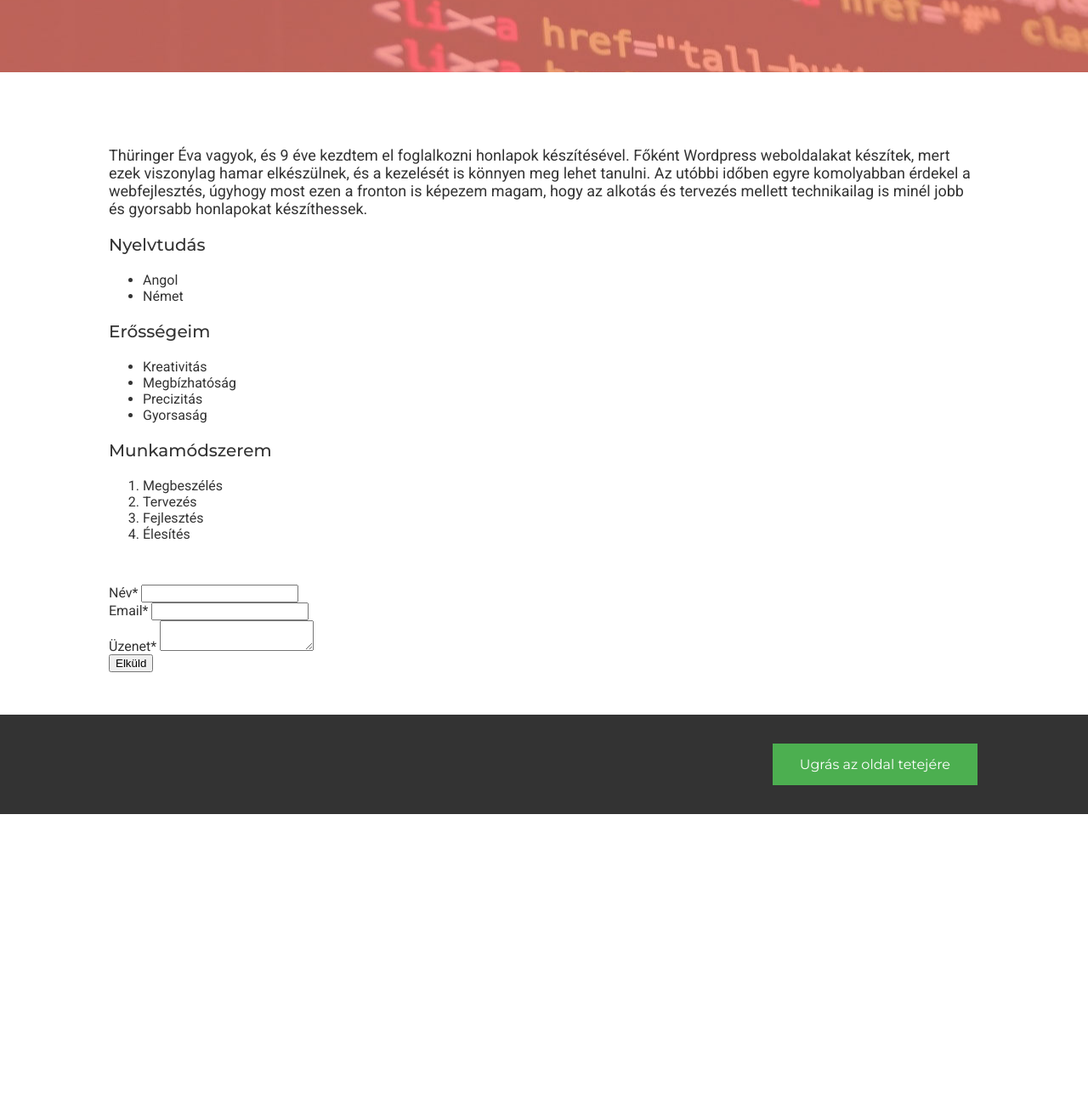
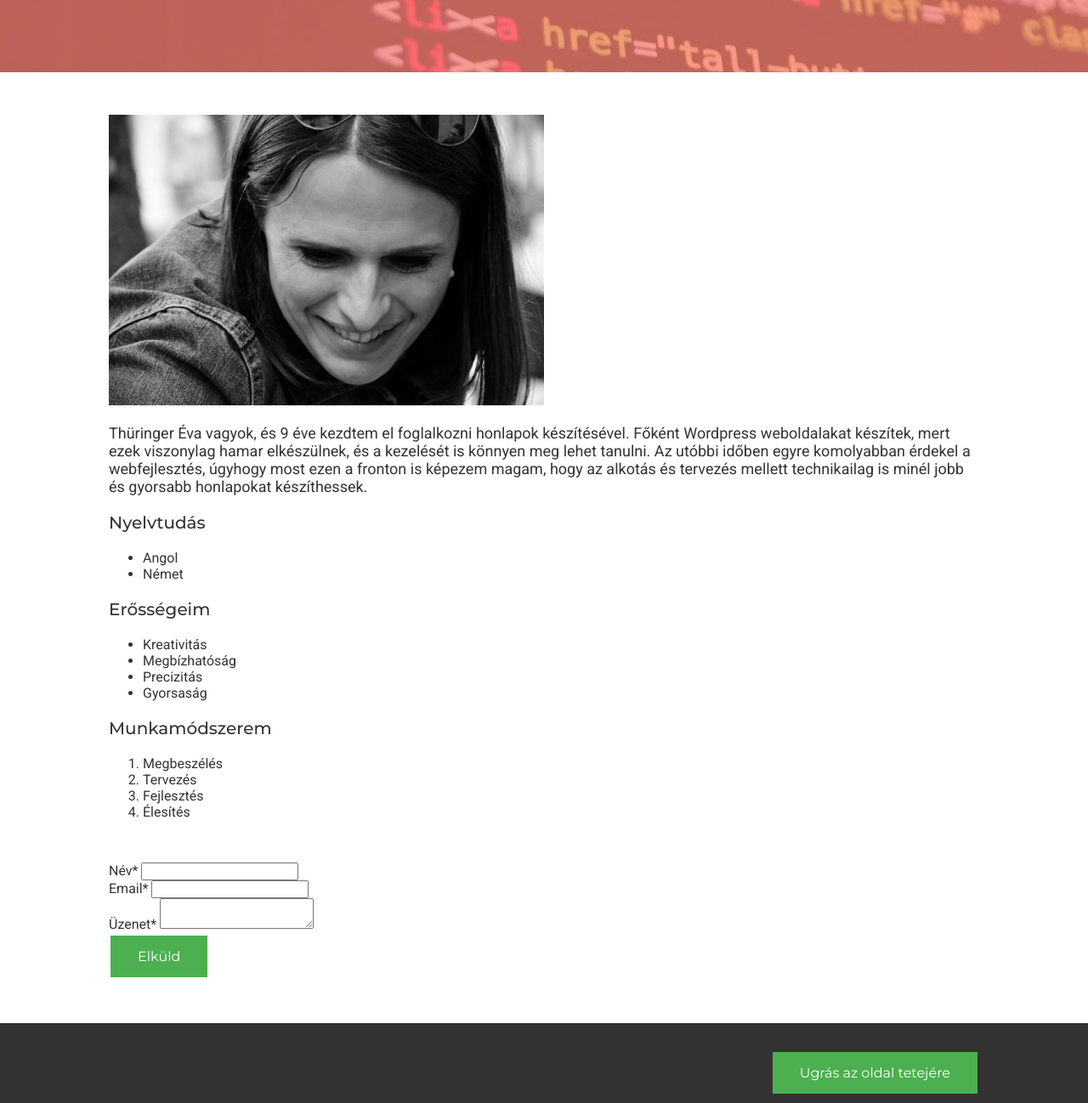
Before and after one commit to ethuringer/project-html-001-about-site, a plain HTML site: page about.html in a window 1280 px wide. Shown: the part 302-1600 px from the top of the page at 85% size. Before the commit the page ends 1260 px from the top, so only its background shows below. Drawn offline with Linux system fonts and the light colour scheme.

Commit message:
rolam stilus

```diff
--- a/about.html
+++ b/about.html
@@ -31,8 +31,8 @@
             </div>
         </section>
         <div class="wrapper">
-        <section>
-            <img src="" alt="">
+        <section class="about">
+            <img src="/img/ThuringerEva.jpg" alt="">
             <article>
                 <p>Thüringer Éva vagyok, és 9 éve kezdtem el foglalkozni honlapok készítésével. Főként Wordpress
                     weboldalakat készítek, mert ezek viszonylag hamar elkészülnek, és a kezelését is
@@ -68,7 +68,7 @@
             </article>
         </section>
         <section>
-            <div class="contact">
+            <form class="contact">
                 <div class="contact-group">
                     <label>Név*</label>
                     <input id="name" name="name" type="text" minlength="5" required>
@@ -81,8 +81,8 @@
                     <label>Üzenet*</label>
                     <textarea id="comment" name="comment" type="comment" minlength="20" required></textarea>
                 </div>
-                <div>
-                    <input type="submit" value="Elküld">
+                <div class="contact-group">
+                    <button class="button">Elküld</button>
                 </div>
             </form>
         </section>
--- a/style.css
+++ b/style.css
@@ -235,3 +235,7 @@ footer .container {
      object-fit: cover;
    }
     }
+
+.about img {
+    width: 50%;
+}
```
Also changed, not shown: img/ThuringerEva.jpg (added).
